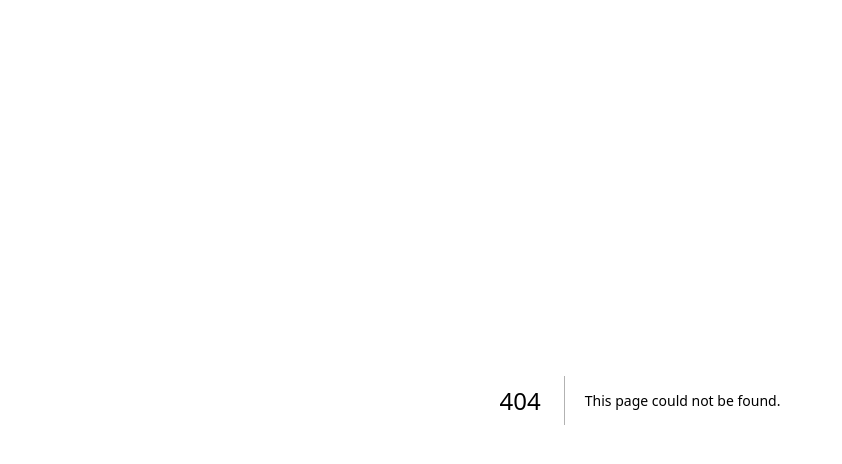
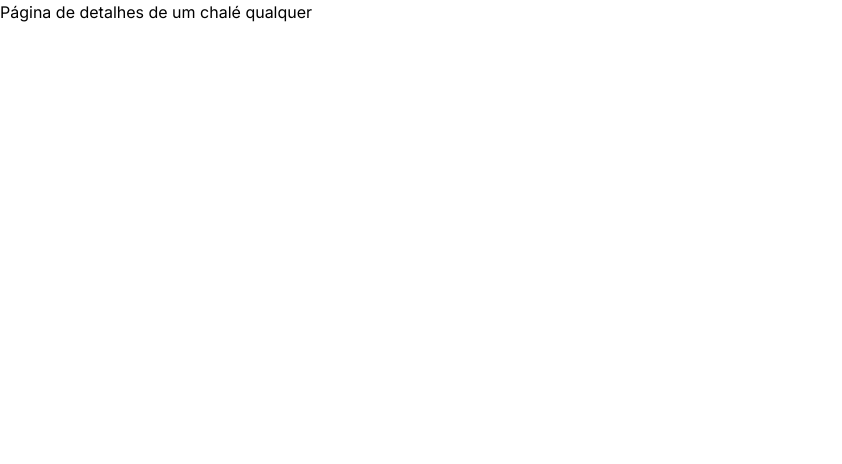
Before and after one commit to alandbh/velhochico, a Next.js app: page /acomodacoes/chale in a window 1280 px wide. Before the commit this address had no page. Shown: the top 464 px of the page, without its empty margins (0-842 px from the left). Built offline with nearby package versions, Linux system fonts and the light colour scheme.

Commit message:
Initial commit

```diff
--- /dev/null
+++ b/app/a-pousada/page.tsx
@@ -0,0 +1,7 @@
+export default function APousada() {
+    return (
+        <div>
+            <h1>Página A Pousada</h1>
+        </div>
+    );
+}
--- /dev/null
+++ b/app/acomodacoes/chale/page.tsx
@@ -0,0 +1,7 @@
+export default function Chale() {
+    return (
+        <div>
+            <h1>Página de detalhes de um chalé qualquer</h1>
+        </div>
+    );
+}
--- /dev/null
+++ b/app/acomodacoes/page.tsx
@@ -0,0 +1,7 @@
+export default function Acomodacoes() {
+    return (
+        <div>
+            <h1>Página lista de acomodações</h1>
+        </div>
+    );
+}
--- /dev/null
+++ b/app/atrativos/page.tsx
@@ -0,0 +1,7 @@
+export default function Atrativos() {
+    return (
+        <div>
+            <h1>Página Atrativos</h1>
+        </div>
+    );
+}
--- /dev/null
+++ b/app/contato/page.tsx
@@ -0,0 +1,7 @@
+export default function Contato() {
+    return (
+        <div>
+            <h1>Página Contato</h1>
+        </div>
+    );
+}
--- /dev/null
+++ b/app/culinaria/page.tsx
@@ -0,0 +1,7 @@
+export default function Culinaria() {
+    return (
+        <div>
+            <h1>Página Culinaria</h1>
+        </div>
+    );
+}
--- a/app/globals.css
+++ b/app/globals.css
@@ -8,22 +8,8 @@
     --background-end-rgb: 255, 255, 255;
 }
 
-@media (prefers-color-scheme: dark) {
-  :root {
-    --foreground-rgb: 255, 255, 255;
-    --background-start-rgb: 0, 0, 0;
-    --background-end-rgb: 0, 0, 0;
-  }
-}
-
 body {
     color: rgb(var(--foreground-rgb));
-  background: linear-gradient(
-      to bottom,
-      transparent,
-      rgb(var(--background-end-rgb))
-    )
-    rgb(var(--background-start-rgb));
 }
 
 @layer utilities {
```
Lines whose indentation alone changed are shown as unchanged.
